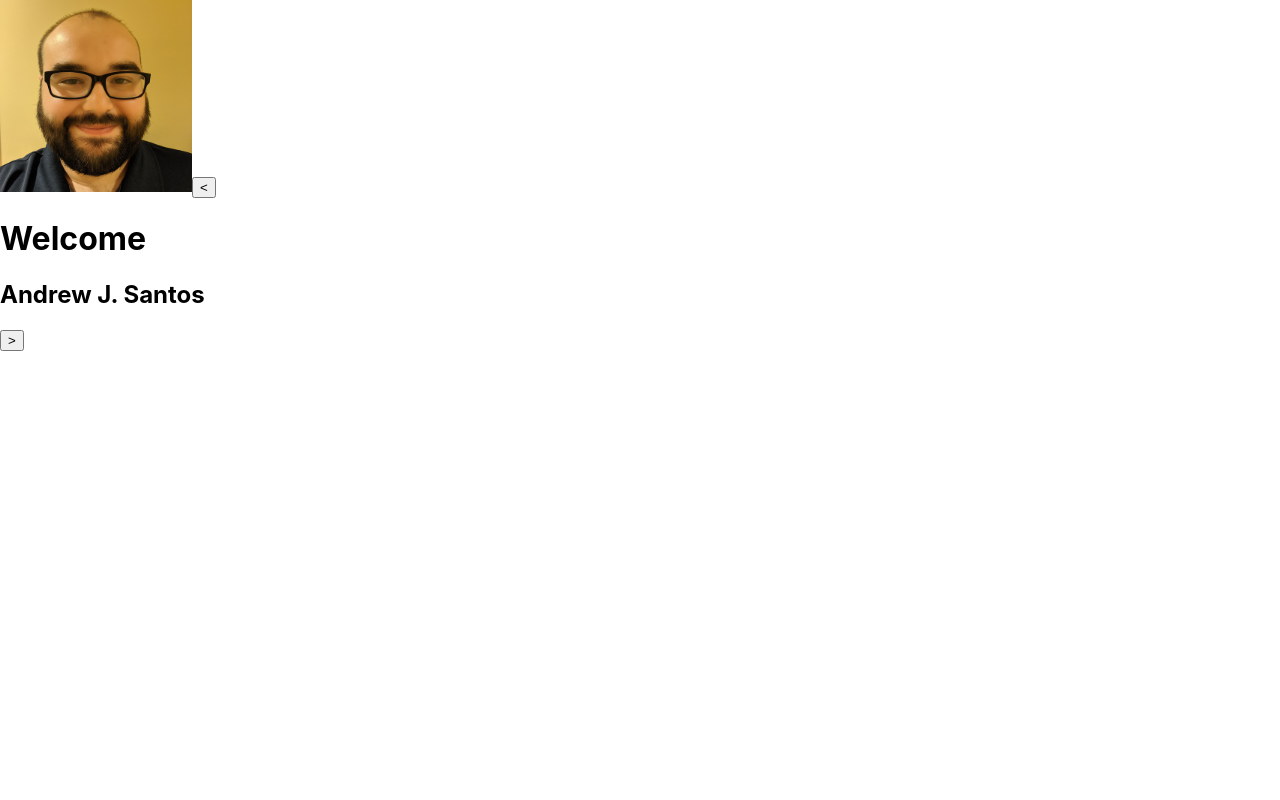
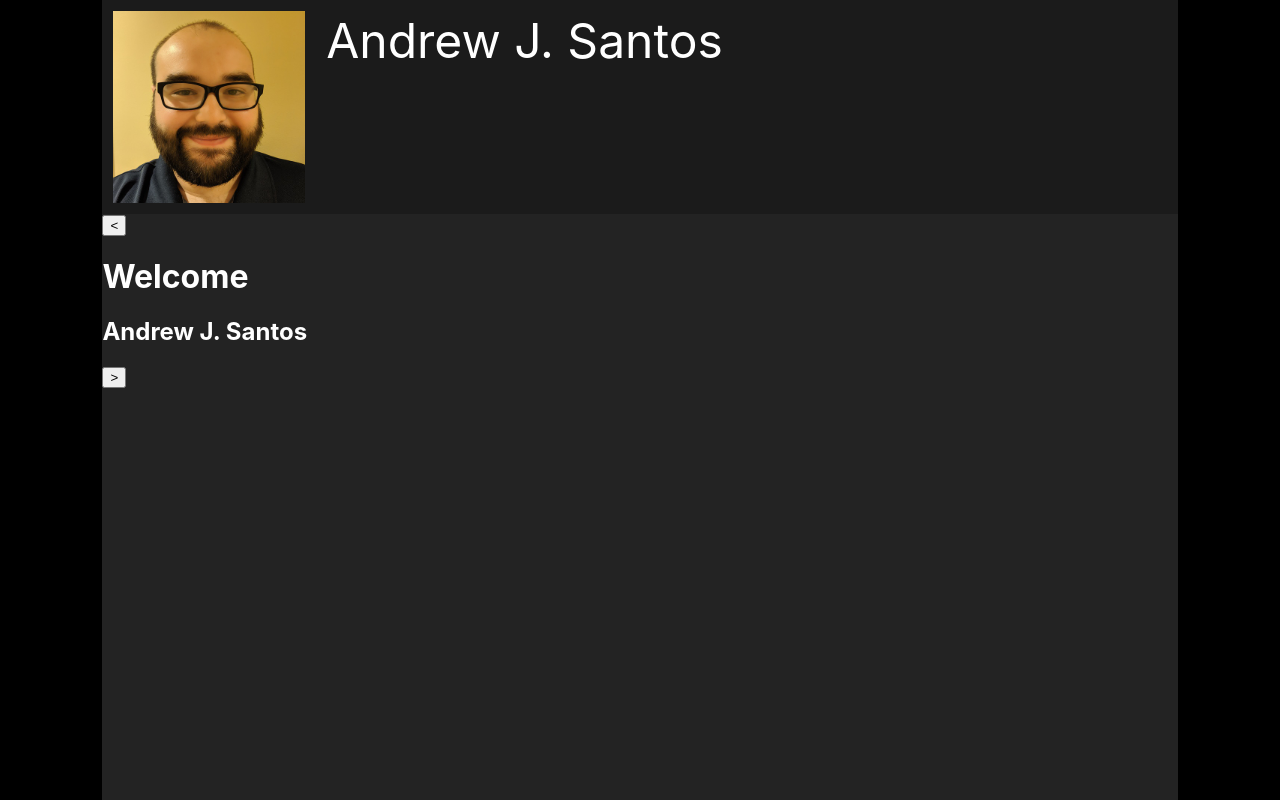
Before and after one commit to asantos649/andrew_santos, a React (Create React App) app: page / in a window 1280 px wide. Built offline with nearby package versions, Linux system fonts and the light colour scheme.

Commit message:
changed color scheme

```diff
--- a/src/App.css
+++ b/src/App.css
@@ -1,9 +1,14 @@
+body{
+  background-color: black;
+  color: white;
+}
+
 .App {
   text-align: center;
 }
 
 .App-logo {
-  height: 40vmin;
+  height: 35vmin;
   pointer-events: none;
 }
 
@@ -37,6 +42,29 @@
   }
 }
 
+.content{
+  margin-left: 8%;
+  margin-right: 8%;
+  min-height: 100vh;
+  background-color: rgb(35, 35, 35);
+}
+
+.header {
+  /* border-style: solid; */
+  /* border-width: 1px; */
+  padding: 1%;
+  display: flex;
+  flex-direction: row;
+  background-color: rgb(27,27,27);
+}
+
 #headerPic{
   width:15vw;
 }
+
+.name {
+  font-size: 3rem;
+  /* text-align: center; */
+  padding-left: 2%;
+  width: 100vw;
+}
--- a/src/App.js
+++ b/src/App.js
@@ -30,10 +30,10 @@ class App extends React.Component {
 
   render(){
     return (
-      <>
+      <div className='content'>
         <Header/>
         <MainContainer page={this.state.page} handlePage={this.handlePage}/>
-      </>
+      </div>
     );
   }
 }
--- a/src/component/Header.js
+++ b/src/component/Header.js
@@ -2,10 +2,10 @@ import React from 'react'
 
 function Header(){
     return(
-        <>
+        <div className='header'>
             <img id='headerPic' src='/Andrew_Picture.jpeg'/>
-
-        </>
+            <div className='name'>Andrew J. Santos</div>
+        </div>
     )
 }
 
--- a/src/container/MainContainer.js
+++ b/src/container/MainContainer.js
@@ -20,11 +20,11 @@ function MainContainer(props){
     }
 
     return(
-        <>
+        <div className='mainContainer'>
             <button onClick={()=>props.handlePage('-')}>{'<'}</button>
             {renderContent()}
             <button onClick={()=>props.handlePage('+')}>{'>'}</button>
-        </>
+        </div>
     )
 }
 
```
